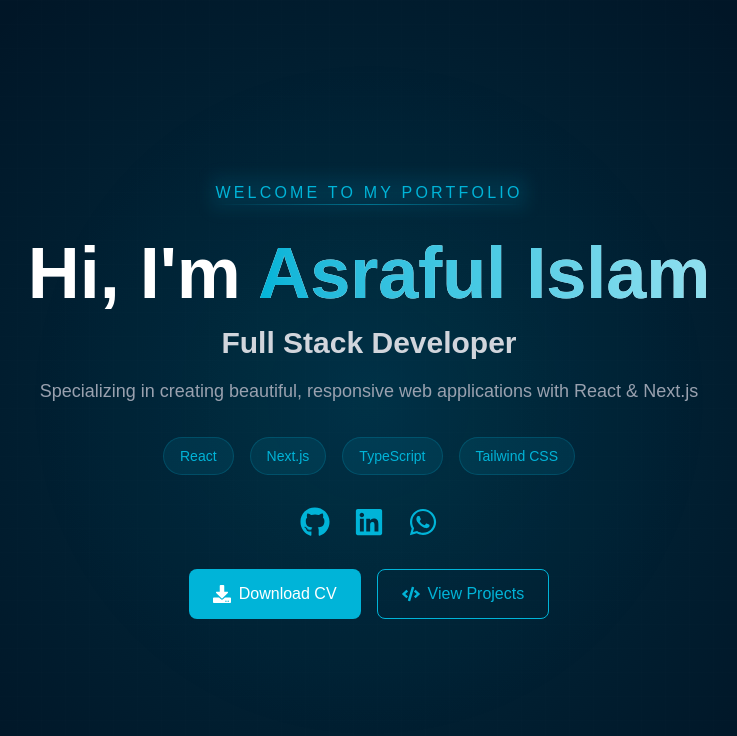
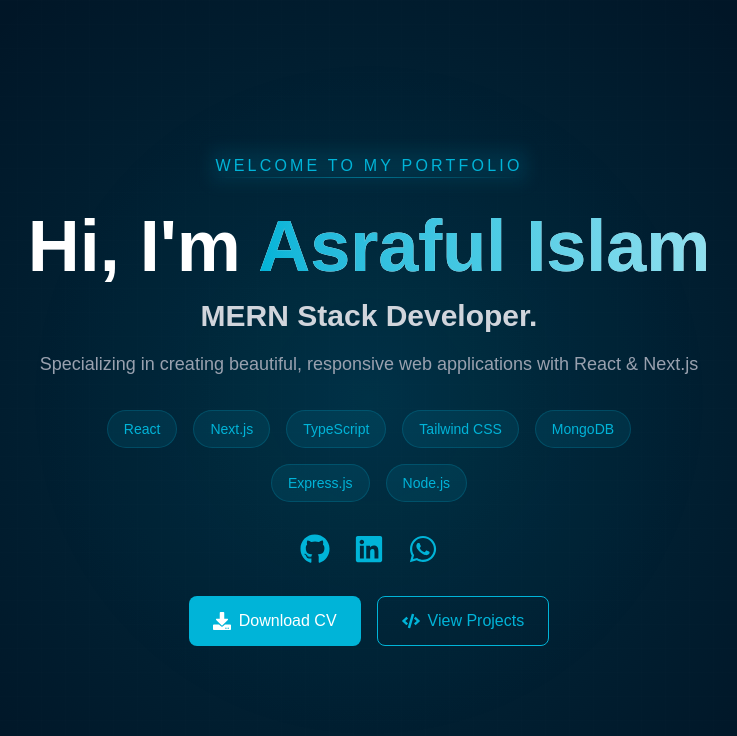
Before and after one commit to DevAsrafulIslam/portfolio, a Next.js app: page / in a window 1280 px wide. Shown: the top 736 px of the page, without its empty margins (271-1008 px from the left). Built offline with nearby package versions, Linux system fonts and the light colour scheme.

Commit message:
docs: update CV and refine developer role description

```diff
--- a/src/app/page.jsx
+++ b/src/app/page.jsx
@@ -58,7 +58,7 @@ const Page = () => {
             className="space-y-4"
           >
             <p className="text-2xl sm:text-3xl md:text-3xl text-gray-300 font-semibold">
-              Full Stack Developer
+              MERN Stack Developer.
             </p>
             <p className="text-base sm:text-lg text-gray-400 max-w-2xl mx-auto">
               Specializing in creating beautiful, responsive web applications with React & Next.js
@@ -72,7 +72,7 @@ const Page = () => {
             transition={{ delay: 0.3 }}
             className="flex justify-center gap-4 flex-wrap max-w-xl mx-auto mb-8"
           >
-            {['React', 'Next.js', 'TypeScript', 'Tailwind CSS'].map((tech, index) => (
+            {['React', 'Next.js', 'TypeScript', 'Tailwind CSS', 'MongoDB', 'Express.js', 'Node.js'].map((tech, index) => (
               <span
                 key={tech}
                 className="px-4 py-2 bg-[#00B4D8]/10 text-[#00B4D8] rounded-full border border-[#00B4D8]/20 text-sm font-medium"
--- a/src/components/About.jsx
+++ b/src/components/About.jsx
@@ -7,7 +7,7 @@ const About = () => {
   const stats = [
     { icon: <FaCode />, label: 'Projects Completed', value: '5+' },
     { icon: <FaLaptopCode />, label: 'Hands-on Coding Experience', value: '20+' },
-    { icon: <FaCode />, label: 'Experience', value: 'Full Stack Developer Since 2025 | Remote' }
+    { icon: <FaCode />, label: 'Experience', value: 'MERN Stack Developer Since 2025 | Remote' }
 
   ];
 
```
Also changed, not shown: 1 other file (tests, documents, lock files or other folders).
